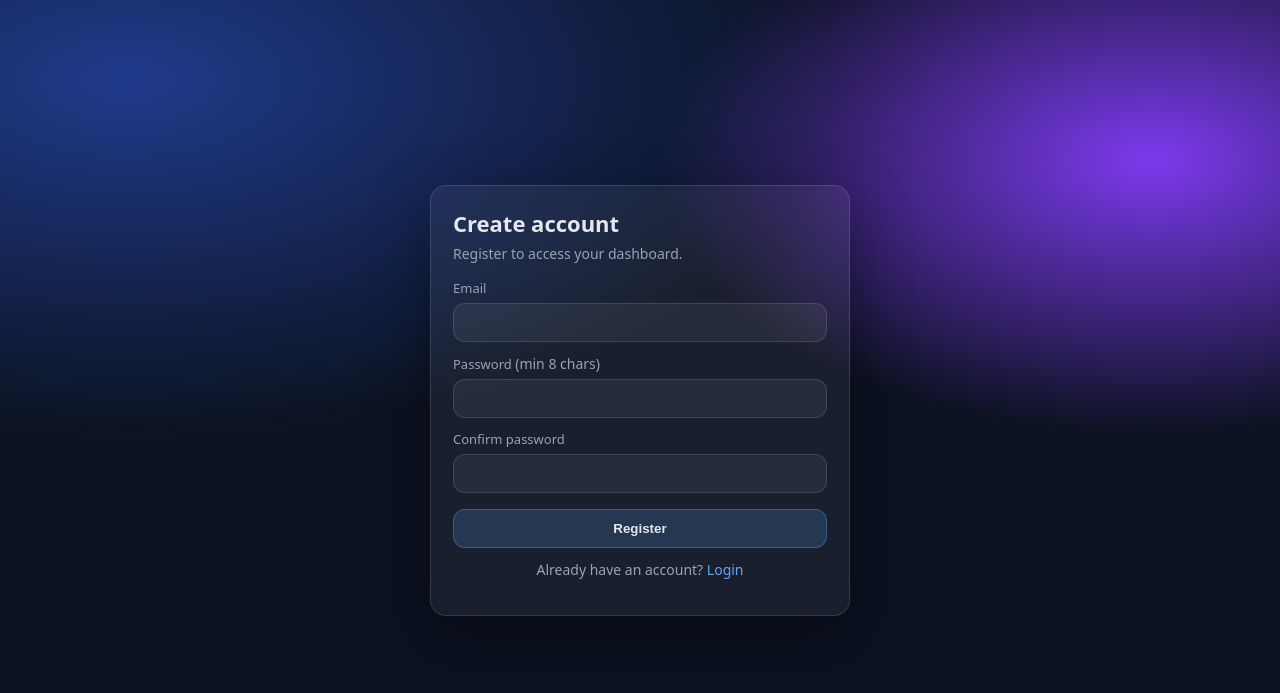
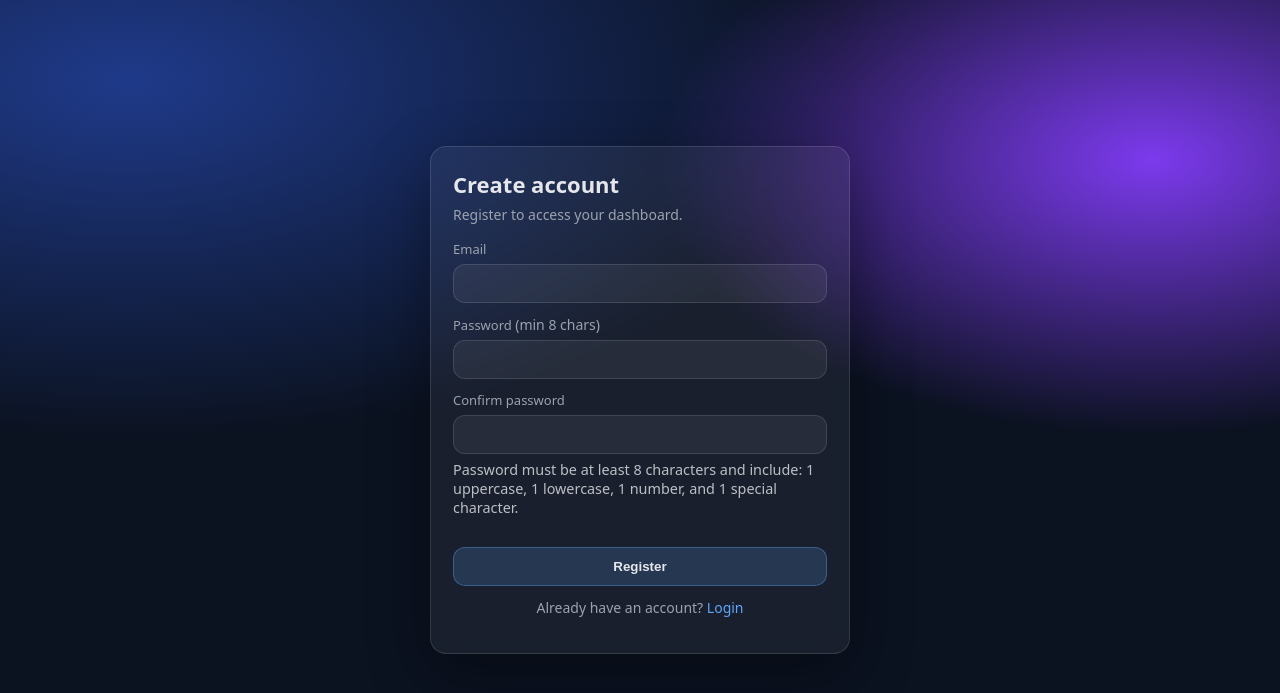
Before and after one commit to Lloyd01310/ia-login, a Flask app: page /register in a window 1280 px wide. Shown: the top 693 px of the page. Run offline with Flask 3, Linux system fonts and the light colour scheme.

Commit message:
Improve email validation, typo detection, and verification error handling

```diff
--- a/app.py
+++ b/app.py
@@ -1,6 +1,8 @@
 import os
+import re
 import smtplib
 from email.message import EmailMessage
+from datetime import datetime, timezone, timedelta
 
 from flask import Flask, render_template, request, redirect, url_for, flash
 from flask_login import LoginManager, UserMixin, login_user, login_required, logout_user, current_user
@@ -47,10 +49,15 @@
         self.email = email
 
 
+def utc_now() -> datetime:
+    return datetime.now(timezone.utc)
+
+
+def update_user_fields(email: str, fields: dict):
+    fs.collection("users").document(email).set(fields, merge=True)
+
+
 def block_common_typos(domain: str):
-    """
-    Blocks known typo domains and returns the correct suggestion, if any.
-    """
     typos = {
         "gma.com": "gmail.com",
         "gmial.com": "gmail.com",
@@ -64,8 +71,7 @@
 
 def is_valid_real_email(email: str) -> tuple[bool, str]:
     """
-    Validates email format + does DNS/MX deliverability checks.
-    ALSO blocks common typo domains like gma.com and suggests fixes.
+    Validates email format + DNS/MX deliverability checks + blocks common typo domains.
     Returns (True, normalized_email) or (False, error_message).
     """
     try:
@@ -79,9 +85,27 @@
             return False, f"Did you mean {local_part}@{suggestion} ?"
 
         return True, normalized
-
     except EmailNotValidError as e:
         return False, str(e)
+
+
+def is_strong_password(password: str) -> tuple[bool, str]:
+    """
+    Must contain:
+    - min 8 chars
+    - 1 lowercase, 1 uppercase, 1 number, 1 special
+    """
+    if len(password) < 8:
+        return False, "Password must be at least 8 characters long."
+    if not re.search(r"[a-z]", password):
+        return False, "Password must contain at least one lowercase letter."
+    if not re.search(r"[A-Z]", password):
+        return False, "Password must contain at least one uppercase letter."
+    if not re.search(r"\d", password):
+        return False, "Password must contain at least one number."
+    if not re.search(r"[!@#$%^&*(),.?\":{}|<>]", password):
+        return False, "Password must contain at least one special character."
+    return True, ""
 
 
 def get_user_by_email(email: str):
@@ -93,28 +117,27 @@
     fs.collection("users").document(email).set({
         "email": email,
         "password_hash": password_hash,
-        "verified": False
+        "verified": False,
+
+        # Rate limit fields
+        "failed_attempts": 0,
+        "last_failed_login": None,
+
+        # Last login timestamp
+        "last_login": None
     })
 
 
 def mark_user_verified(email: str):
-    fs.collection("users").document(email).set({"verified": True}, merge=True)
+    update_user_fields(email, {"verified": True})
 
 
 def send_verification_email(to_email: str):
-    """
-    Sends verification email via SMTP.
-    You MUST set these env vars on Render:
-      SMTP_HOST, SMTP_PORT, SMTP_USER, SMTP_PASS, BASE_URL
-    Optional:
-      FROM_EMAIL
-    """
     smtp_host = os.environ.get("SMTP_HOST", "")
     smtp_port = int(os.environ.get("SMTP_PORT", "587"))
     smtp_user = os.environ.get("SMTP_USER", "")
     smtp_pass = os.environ.get("SMTP_PASS", "")
     from_email = os.environ.get("FROM_EMAIL", smtp_user)
-
     base_url = os.environ.get("BASE_URL", "http://127.0.0.1:5001")
 
     if not smtp_host or not smtp_user or not smtp_pass:
@@ -141,16 +164,37 @@
             server.send_message(msg)
 
     except smtplib.SMTPRecipientsRefused:
-        # Recipient rejected at send time
         raise RuntimeError("That email address could not receive mail. Please check for typos (e.g. gmail.com).")
+    except smtplib.SMTPAuthenticationError:
+        raise RuntimeError("Email sender authentication failed. Use an App Password and re-check SMTP_USER/SMTP_PASS.")
+    except smtplib.SMTPException:
+        raise RuntimeError("Verification email could not be sent right now. Please try again.")
 
-    except smtplib.SMTPAuthenticationError:
-        # Wrong SMTP credentials / not using app password
-        raise RuntimeError("Email sender authentication failed. Use an App Password and re-check SMTP_USER/SMTP_PASS.")
 
-    except smtplib.SMTPException:
-        # Any other SMTP failure
-        raise RuntimeError("Verification email could not be sent right now. Please try again.")
+def lockout_remaining(user_data: dict) -> timedelta | None:
+    """
+    After 3 failed attempts, block for 10 minutes from last_failed_login.
+    Returns remaining timedelta if locked, else None.
+    """
+    attempts = int(user_data.get("failed_attempts", 0) or 0)
+    last_failed = user_data.get("last_failed_login")
+
+    if attempts < 3 or not last_failed:
+        return None
+
+    # Firestore timestamps often come as datetime; ensure tz-aware
+    if isinstance(last_failed, datetime) and last_failed.tzinfo is None:
+        last_failed = last_failed.replace(tzinfo=timezone.utc)
+
+    if not isinstance(last_failed, datetime):
+        return None
+
+    window = timedelta(minutes=10)
+    elapsed = utc_now() - last_failed
+    if elapsed < window:
+        return window - elapsed
+
+    return None
 
 
 @login_manager.user_loader
@@ -171,40 +215,41 @@
 
 @app.route("/register", methods=["GET", "POST"])
 def register():
+    if current_user.is_authenticated:
+        flash("You’re already logged in. Logout to create another account.", "info")
+        return redirect(url_for("dashboard"))
+
     if request.method == "POST":
         email = request.form.get("email", "").strip().lower()
         password = request.form.get("password", "")
         confirm = request.form.get("confirm", "")
 
-        # Validate email (server-side)
         ok, normalized_or_msg = is_valid_real_email(email)
         if not ok:
             flash(f"Invalid email: {normalized_or_msg}", "error")
             return redirect(url_for("register"))
         email = normalized_or_msg
 
-        # Validate inputs
         if not password or not confirm:
             flash("Please fill in all fields.", "error")
-            return redirect(url_for("register"))
-        if len(password) < 8:
-            flash("Password must be at least 8 characters.", "error")
             return redirect(url_for("register"))
         if password != confirm:
             flash("Passwords do not match.", "error")
             return redirect(url_for("register"))
 
-        # Check if user exists
+        ok, msg = is_strong_password(password)
+        if not ok:
+            flash(msg, "error")
+            return redirect(url_for("register"))
+
         existing = get_user_by_email(email)
         if existing:
             flash("An account with that email already exists.", "error")
             return redirect(url_for("register"))
 
-        # Create user in Firestore
         pw_hash = generate_password_hash(password)
         create_user(email, pw_hash)
 
-        # Send verification email
         try:
             send_verification_email(email)
         except Exception as e:
@@ -238,6 +283,10 @@
 
 @app.route("/resend-verification", methods=["POST"])
 def resend_verification():
+    if current_user.is_authenticated:
+        flash("You’re already logged in.", "info")
+        return redirect(url_for("dashboard"))
+
     email = request.form.get("email", "").strip().lower()
 
     ok, normalized_or_msg = is_valid_real_email(email)
@@ -267,6 +316,10 @@
 
 @app.route("/login", methods=["GET", "POST"])
 def login():
+    if current_user.is_authenticated:
+        flash("You’re already logged in. Logout to switch accounts.", "info")
+        return redirect(url_for("dashboard"))
+
     if request.method == "POST":
         email = request.form.get("email", "").strip().lower()
         password = request.form.get("password", "")
@@ -282,16 +335,59 @@
             return redirect(url_for("login"))
 
         user_data = get_user_by_email(email)
+
+        # If user exists, enforce lockout rules
+        if user_data:
+            remaining = lockout_remaining(user_data)
+            if remaining:
+                mins = int(remaining.total_seconds() // 60)
+                secs = int(remaining.total_seconds() % 60)
+                flash(f"Too many failed attempts. Try again in {mins}m {secs}s.", "error")
+                return redirect(url_for("login"))
+            else:
+                # If lock window passed but attempts >= 3, reset attempts
+                attempts = int(user_data.get("failed_attempts", 0) or 0)
+                last_failed = user_data.get("last_failed_login")
+                if attempts >= 3 and last_failed:
+                    update_user_fields(email, {"failed_attempts": 0, "last_failed_login": None})
+                    user_data["failed_attempts"] = 0
+                    user_data["last_failed_login"] = None
+
+        # Validate credentials
         if (not user_data) or (not check_password_hash(user_data["password_hash"], password)):
-            flash("Invalid email or password.", "error")
+            # Update failed attempt counters ONLY if user exists (prevents user-enumeration + avoids creating docs)
+            if user_data:
+                attempts = int(user_data.get("failed_attempts", 0) or 0) + 1
+                now = utc_now()
+                update_user_fields(email, {
+                    "failed_attempts": attempts,
+                    "last_failed_login": now
+                })
+
+                if attempts >= 3:
+                    flash("Too many failed attempts. Your login is blocked for 10 minutes.", "error")
+                else:
+                    remaining_tries = 3 - attempts
+                    flash(f"Invalid email or password. {remaining_tries} attempt(s) left before 10 min lock.", "error")
+            else:
+                flash("Invalid email or password.", "error")
+
             return redirect(url_for("login"))
 
+        # Must be verified
         if not user_data.get("verified", False):
             flash("Please verify your email before logging in.", "error")
             flash("If you didn’t receive it, use the resend form below.", "error")
             return redirect(url_for("login"))
 
-        login_user(SimpleUser(user_data["email"]))
+        # SUCCESS: log in, reset lockout counters, store last_login
+        update_user_fields(email, {
+            "failed_attempts": 0,
+            "last_failed_login": None,
+            "last_login": utc_now()
+        })
+
+        login_user(SimpleUser(email))
         flash("Logged in successfully.", "success")
         return redirect(url_for("dashboard"))
 
@@ -301,7 +397,17 @@
 @app.route("/dashboard")
 @login_required
 def dashboard():
-    return render_template("dashboard.html", email=current_user.email)
+    data = get_user_by_email(current_user.email) or {}
+    last_login = data.get("last_login")
+
+    last_login_str = None
+    if isinstance(last_login, datetime):
+        # Display in a simple readable format (UTC)
+        if last_login.tzinfo is None:
+            last_login = last_login.replace(tzinfo=timezone.utc)
+        last_login_str = last_login.strftime("%Y-%m-%d %H:%M:%S UTC")
+
+    return render_template("dashboard.html", email=current_user.email, last_login=last_login_str)
 
 
 @app.route("/logout")
--- a/static/style.css
+++ b/static/style.css
@@ -109,3 +109,9 @@
 }
 .msg.error{ border-color: rgba(252,165,165,0.35); }
 .msg.success{ border-color: rgba(134,239,172,0.35); }
+
+.hint {
+  font-size: 0.9rem;
+  opacity: 0.8;
+  margin-top: 6px;
+}
--- a/templates/dashboard.html
+++ b/templates/dashboard.html
@@ -20,6 +20,10 @@
     </p>
 
     <a class="btn" href="/logout" style="margin-top: 16px;">Logout</a>
+
+    <p>Last login: {{ last_login if last_login else "Never" }}</p>
+
+
   </div>
 </body>
 </html>
--- a/templates/register.html
+++ b/templates/register.html
@@ -24,6 +24,12 @@
 
       <label for="confirm">Confirm password</label>
       <input id="confirm" name="confirm" type="password" autocomplete="new-password" minlength="8" required />
+
+      <p class="hint">
+        Password must be at least 8 characters and include:
+        1 uppercase, 1 lowercase, 1 number, and 1 special character.
+      </p>
+
 
       <button type="submit">Register</button>
     </form>
```
